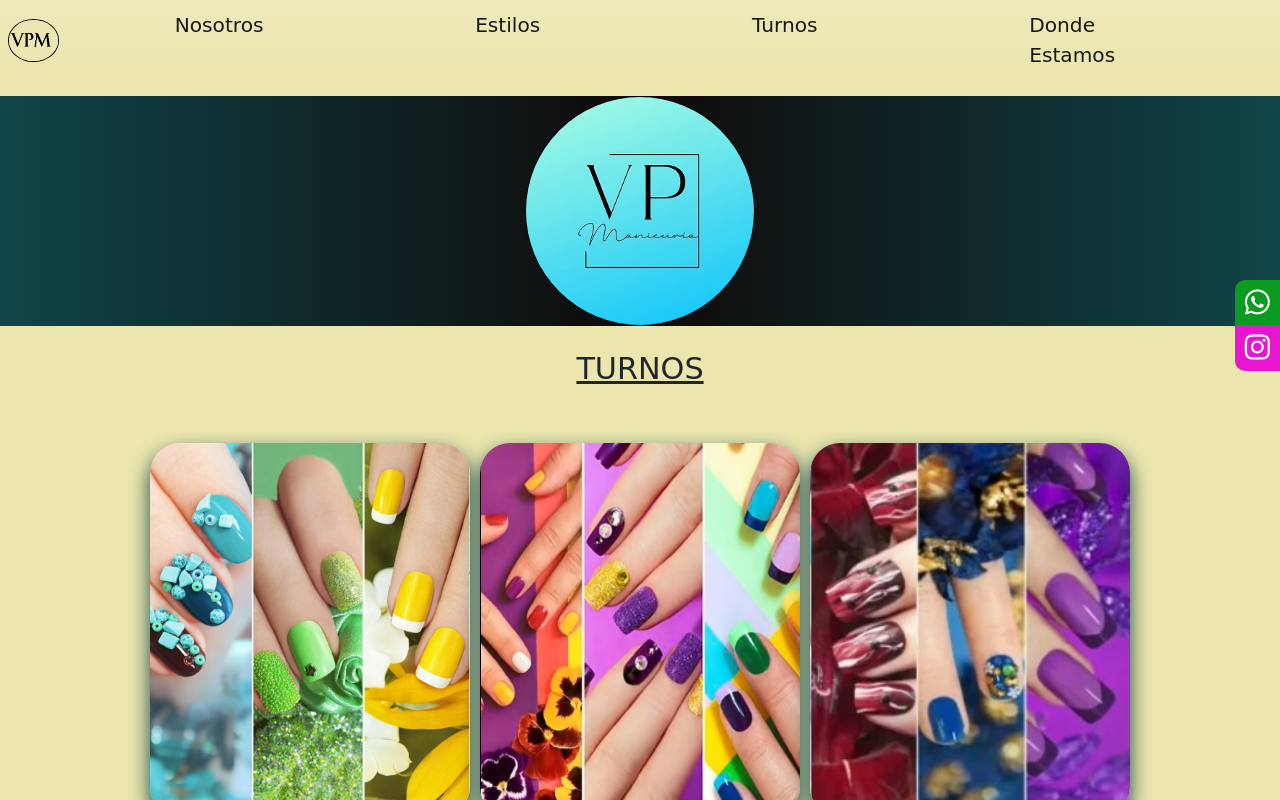
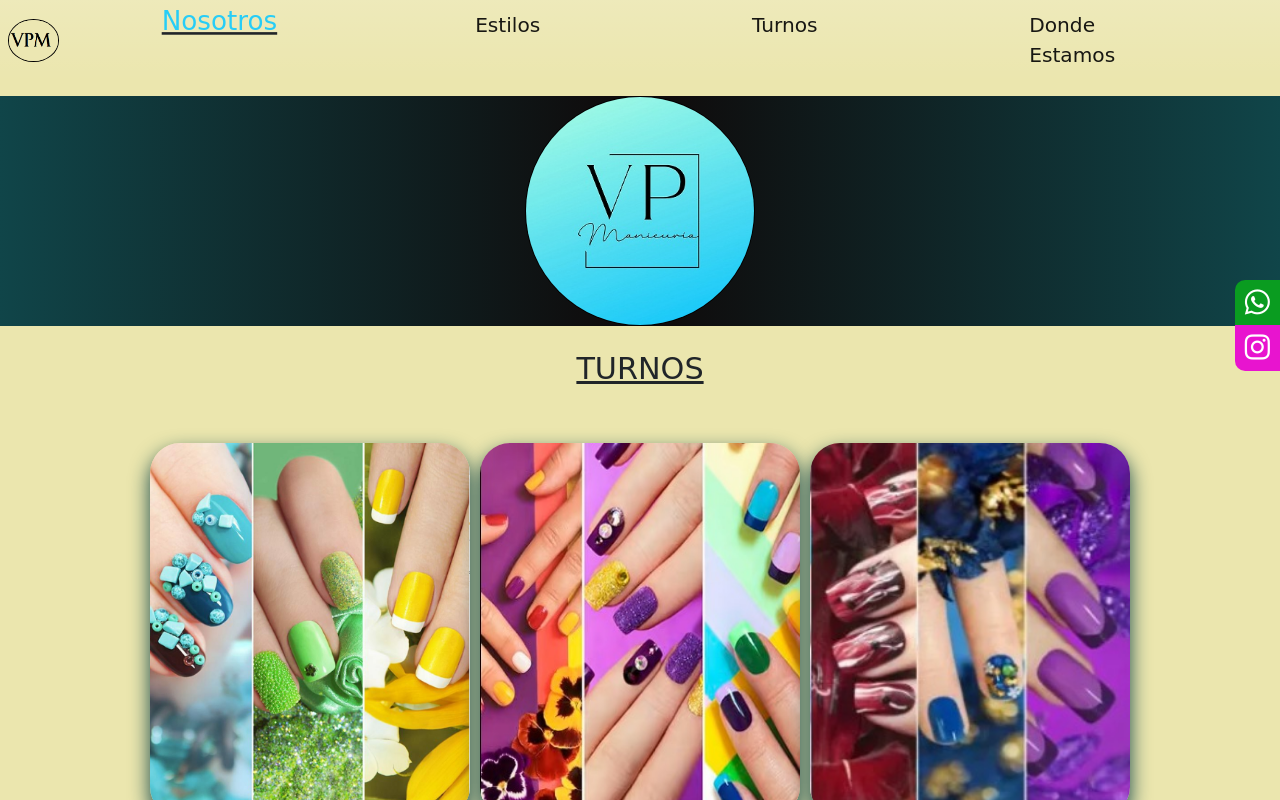
Before and after one commit to MatiasGermanBustos/ProyectoFinal_Bustos, a plain HTML site: page pages/turnos.html in a window 1280 px wide. In both pictures the pointer is over the item "Nosotros". Shown: the top 800 px of the page. Drawn offline with nearby package versions, Linux system fonts and the light colour scheme; files whose address does not match are found by name; a web font is replaced by a local one.

Commit message:
Segunda PreEntrega_Bustos

```diff
--- a/css/style.css
+++ b/css/style.css
@@ -42,8 +42,15 @@ body{
 }
 .nav-item{
     margin: 0 10rem;
+    transition: all .8s;
 }
-
+.nav-item:hover{
+    text-decoration: underline;
+    transform: scale(1.3);
+}
+.nav-link:hover{
+    color: #27cdf7 !important;
+}
 .logo_nav{
     border-radius: 50%;
     border-color:black;
@@ -304,7 +311,7 @@ body{
 
 .btn:hover {
     width: 20rem;
-    background: #73e3ff;
+    background: #73e3ff !important;
     border-radius: 2rem;
 }
 
```
